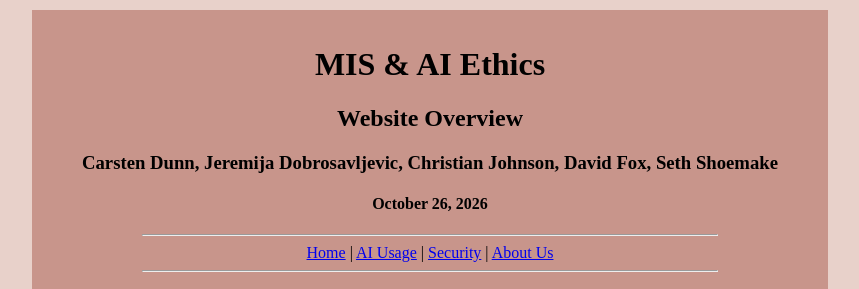
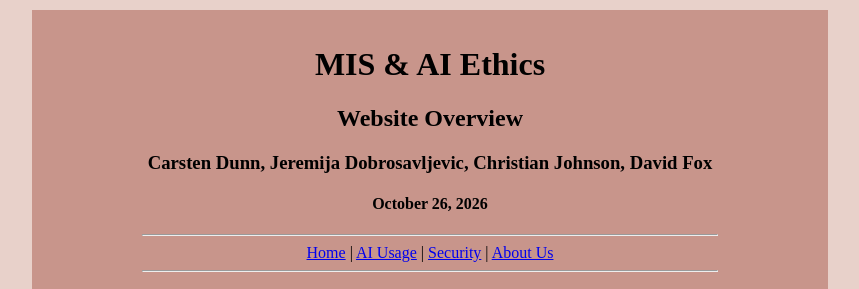
Before and after one commit to christianjohnson717/MIS_AI_Website, a plain HTML site: page MIS_AI_Website/aboutus.html in a window 1280 px wide. Shown: the top 289 px of the page, without its empty margins (210-1069 px from the left). Drawn offline with Linux system fonts and the light colour scheme.

Commit message:
Remove designer names from About Us page

```diff
--- a/MIS_AI_Website/aboutus.html
+++ b/MIS_AI_Website/aboutus.html
@@ -2,7 +2,6 @@
 <html>
 	<head>
 		<title>About Us - MIS &amp; AI Ethics</title>
-		<!-- Designed By: Carsten Dunn, Jeremija Dobrosavljevic, Christian Johnson, David Fox, Seth Shoemake - Fall 2026 -->
 	</head>
 
 	<body bgcolor="#E8D1CA">
@@ -13,7 +12,7 @@
 					<center>
 						<h1>MIS &amp; AI Ethics</h1>
 						<h2>Website Overview</h2>
-						<h3>Carsten Dunn, Jeremija Dobrosavljevic, Christian Johnson, David Fox, Seth Shoemake</h3>
+						<h3>Carsten Dunn, Jeremija Dobrosavljevic, Christian Johnson, David Fox</h3>
 						<h4>October 26, 2026</h4>
 					</center>
 
```
